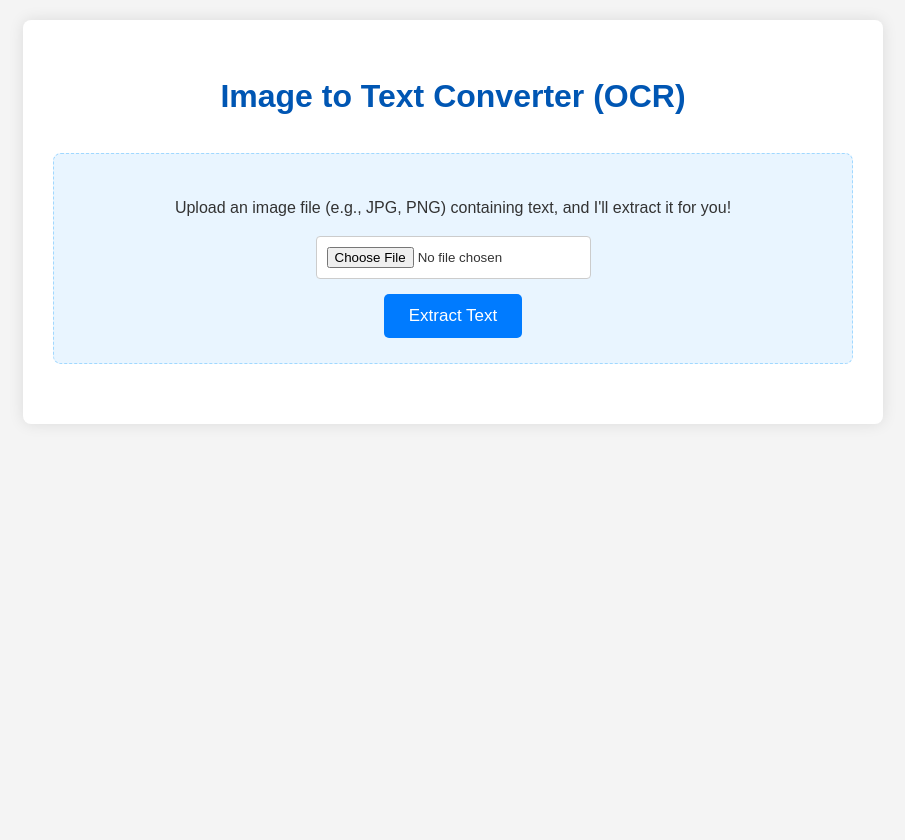
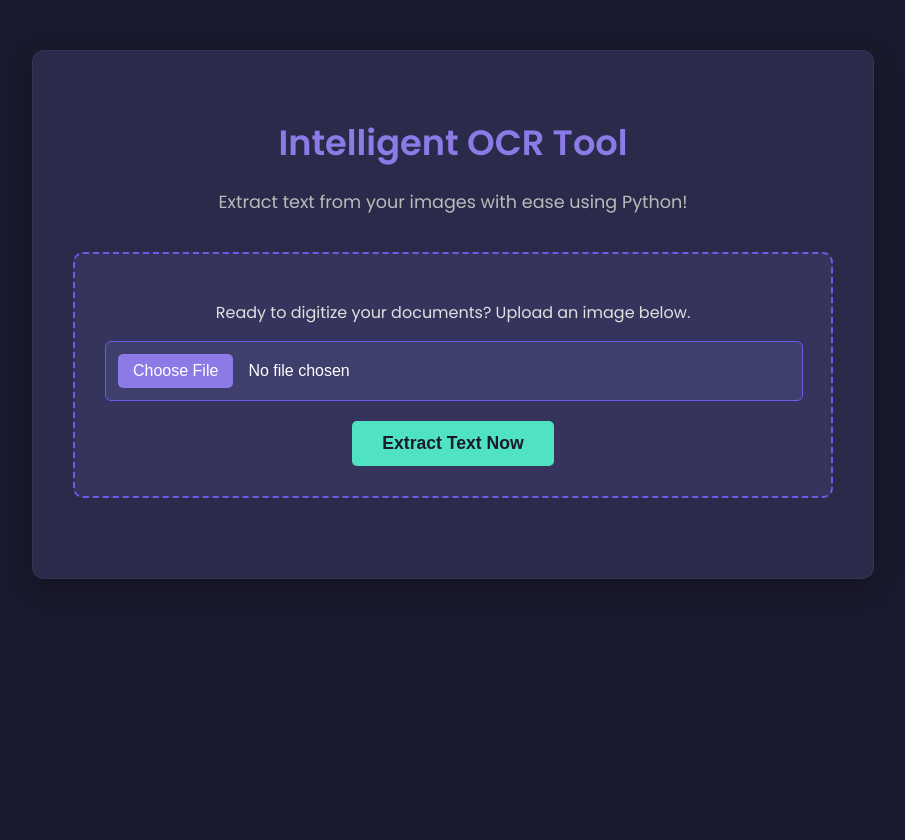
Before and after one commit to mudimurtala/BuildAndLearn, a Flask app: page / in a window 1280 px wide. Shown: the whole page, without its empty margins (187-1092 px from the left). Before the commit the page ends 364 px from the top, so only its background shows below. Run offline with Flask 3, Linux system fonts and the light colour scheme.

Commit message:
Add solutions to file

```diff
--- a/image_to_text_app/templates/index.html
+++ b/image_to_text_app/templates/index.html
@@ -3,105 +3,211 @@
 <head>
     <meta charset="UTF-8">
     <meta name="viewport" content="width=device-width, initial-scale=1.0">
-    <title>Image to Text Converter (OCR)</title>
+    <title>Intelligent OCR Tool</title>
+    <link href="https://fonts.googleapis.com/css2?family=Poppins:wght@300;400;600&display=swap" rel="stylesheet">
     <style>
+        /* General Body Styling (Deep Dark Theme) */
         body {
-            font-family: Arial, sans-serif;
-            margin: 20px;
-            background-color: #f4f4f4;
-            color: #333;
+            font-family: 'Poppins', sans-serif;
+            margin: 0;
+            padding: 20px;
+            background-color: #1a1a2e; /* Very dark blue-purple background */
+            color: #e0e0e0; /* Light gray text for contrast */
+            display: flex;
+            justify-content: center;
+            align-items: flex-start;
+            min-height: 100vh;
             line-height: 1.6;
         }
+
+        /* Main Container */
         .container {
-            max-width: 800px;
-            margin: 20px auto;
-            background-color: #fff;
+            width: 100%;
+            max-width: 760px;
+            background-color: #2a2a4a; /* Slightly lighter dark blue for the card */
+            padding: 40px;
+            border-radius: 12px;
+            box-shadow: 0 8px 30px rgba(0, 0, 0, 0.3); /* Darker shadow for depth */
+            margin-top: 30px;
+            margin-bottom: 30px;
+            border: 1px solid rgba(255, 255, 255, 0.05); /* Subtle light border */
+        }
+
+        /* Headers */
+        h1 {
+            color: #8c7ae6; /* A vibrant, deep purple for the main title */
+            text-align: center;
+            margin-bottom: 10px;
+            font-weight: 600;
+            font-size: 2.2em;
+        }
+
+        .subtitle {
+            text-align: center;
+            color: #bbbbbb; /* Lighter gray for subtitle */
+            margin-bottom: 35px;
+            font-size: 1.1em;
+        }
+
+        /* Section Styling */
+        .section-header {
+            font-size: 1.5em;
+            color: #8c7ae6; /* Matching purple for sub-headers */
+            margin-top: 30px;
+            margin-bottom: 20px;
+            border-bottom: 2px solid rgba(255, 255, 255, 0.1); /* Subtle white border */
+            padding-bottom: 10px;
+        }
+
+        /* Upload Section */
+        .upload-section {
+            background-color: #34345c; /* Darker blue-purple for upload area */
+            border: 2px dashed #6c5ce7; /* Vibrant purple dashed border */
             padding: 30px;
-            border-radius: 8px;
-            box-shadow: 0 0 15px rgba(0, 0, 0, 0.1);
+            border-radius: 10px;
+            text-align: center;
+            margin-bottom: 40px;
+            transition: background-color 0.3s ease-in-out;
         }
-        h1 {
-            color: #0056b3;
-            text-align: center;
-            margin-bottom: 30px;
+        .upload-section:hover {
+            background-color: #3f3f6e; /* Slightly lighter on hover */
         }
-        .upload-section {
-            background-color: #e9f5ff;
-            border: 1px dashed #a0d8ff;
-            padding: 25px;
-            border-radius: 8px;
-            text-align: center;
-            margin-bottom: 30px;
-        }
+
         input[type="file"] {
             display: block;
-            margin: 0 auto 15px auto;
-            padding: 10px;
-            border: 1px solid #ccc;
-            border-radius: 4px;
-            background-color: #fff;
+            margin: 0 auto 20px auto;
+            padding: 12px;
+            border: 1px solid #6c5ce7; /* Purple border */
+            border-radius: 6px;
+            font-size: 1em;
+            width: calc(100% - 24px);
+            background-color: #3f3f6e; /* Dark background for input field */
+            color: #ffffff; /* White text inside input */
+            cursor: pointer;
+            transition: border-color 0.3s ease;
         }
-        button {
-            padding: 12px 25px;
-            background-color: #007bff;
+        input[type="file"]::-webkit-file-upload-button {
+            background-color: #8c7ae6; /* Purple button for file input */
             color: white;
+            padding: 8px 15px;
             border: none;
             border-radius: 5px;
             cursor: pointer;
-            font-size: 17px;
+            margin-right: 15px;
             transition: background-color 0.3s ease;
         }
+        input[type="file"]::-webkit-file-upload-button:hover {
+            background-color: #715ed1; /* Darker purple on hover */
+        }
+
+        /* Buttons */
+        button {
+            padding: 12px 30px;
+            background-color: #50E3C2; /* Retain vibrant green accent for action */
+            color: #1a1a2e; /* Dark text on green for strong contrast */
+            border: none;
+            border-radius: 5px;
+            cursor: pointer;
+            font-size: 1.1em;
+            font-weight: 600;
+            transition: background-color 0.3s ease, transform 0.2s ease;
+        }
         button:hover {
-            background-color: #0056b3;
+            background-color: #43C6B1;
+            transform: translateY(-2px);
         }
+        button:active {
+            transform: translateY(0);
+        }
+
+        /* Result Section */
         .result-section {
-            margin-top: 30px;
-            border-top: 1px solid #eee;
-            padding-top: 20px;
+            margin-top: 40px;
+            padding-top: 30px;
+            border-top: 1px dashed rgba(255, 255, 255, 0.1); /* Subtle dashed separator */
         }
-        h2 {
-            color: #0056b3;
-            margin-bottom: 15px;
+
+        pre {
+            background-color: #333355; /* Darker background for text area */
+            border: 1px solid #4a4a7a; /* Matching border */
+            padding: 20px;
+            border-radius: 8px;
+            white-space: pre-wrap;
+            word-wrap: break-word;
+            max-height: 400px;
+            overflow-y: auto;
+            font-family: 'Consolas', 'Monaco', monospace;
+            font-size: 0.95em;
+            color: #d0d0d0; /* Light text for readability on dark background */
         }
-        pre {
-            background-color: #f8f8f8;
-            border: 1px solid #ddd;
-            padding: 15px;
-            border-radius: 4px;
-            white-space: pre-wrap; /* Ensures text wraps */
-            word-wrap: break-word; /* Ensures long words break */
-            max-height: 300px;
-            overflow-y: auto; /* Scroll for long text */
-            font-size: 0.9em;
-            color: #444;
-        }
+
+        /* Download Link */
         .download-link {
-            display: block;
             text-align: center;
-            margin-top: 20px;
+            margin-top: 25px;
         }
         .download-link a {
-            color: #007bff;
+            color: #50E3C2; /* Green accent for the link */
             text-decoration: none;
-            font-weight: bold;
+            font-weight: 600;
+            font-size: 1.1em;
+            transition: color 0.3s ease;
         }
         .download-link a:hover {
             text-decoration: underline;
+            color: #43C6B1;
         }
+
+        /* Error Message */
         .error-message {
-            color: #d9534f;
-            background-color: #f2dede;
-            border: 1px solid #ebccd1;
-            padding: 10px;
-            border-radius: 4px;
-            margin-bottom: 20px;
+            color: #ff6b6b; /* Bright red for errors */
+            background-color: #4a1e1e; /* Dark red background for errors */
+            border: 1px solid #7c3a3a;
+            padding: 15px;
+            border-radius: 8px;
+            margin-bottom: 30px;
             text-align: center;
+            font-weight: 600;
+        }
+
+        /* Responsive adjustments */
+        @media (max-width: 600px) {
+            body {
+                padding: 10px;
+            }
+            .container {
+                padding: 20px;
+                margin-top: 15px;
+                margin-bottom: 15px;
+            }
+            h1 {
+                font-size: 1.8em;
+            }
+            .subtitle {
+                font-size: 1em;
+                margin-bottom: 25px;
+            }
+            .upload-section {
+                padding: 20px;
+            }
+            button {
+                padding: 10px 20px;
+                font-size: 1em;
+            }
+            input[type="file"] {
+                width: calc(100% - 20px);
+            }
+            pre {
+                padding: 15px;
+                font-size: 0.9em;
+            }
         }
     </style>
 </head>
 <body>
     <div class="container">
-        <h1>Image to Text Converter (OCR)</h1>
+        <h1>Intelligent OCR Tool</h1>
+        <p class="subtitle">Extract text from your images with ease using Python!</p>
 
         {% if error_message %}
             <div class="error-message">
@@ -110,22 +216,21 @@
         {% endif %}
 
         <div class="upload-section">
-            <p>Upload an image file (e.g., JPG, PNG) containing text, and I'll extract it for you!</p>
+            <p>Ready to digitize your documents? Upload an image below.</p>
             <form method="POST" action="/" enctype="multipart/form-data">
                 <input type="file" name="image_file" accept="image/*" required>
-                <button type="submit">Extract Text</button>
+                <button type="submit">Extract Text Now</button>
             </form>
         </div>
 
         {% if extracted_text is not none %}
             <div class="result-section">
-                <h2>Extracted Text:</h2>
-                <pre>{{ extracted_text if extracted_text else "No text found in the image or text was empty." }}</pre>
+                <h2 class="section-header">Extracted Text:</h2>
+                <pre>{{ extracted_text if extracted_text else "No text found in the image or text was empty. Try an image with clear, readable text." }}</pre>
 
                 {% if download_link %}
                     <div class="download-link">
-                        <p>You can also download the text:</p>
-                        <a href="{{ download_link }}" download>Download Extracted Text</a>
+                        <a href="{{ download_link }}" download>Download Extracted Text (.txt)</a>
                     </div>
                 {% endif %}
             </div>
```
